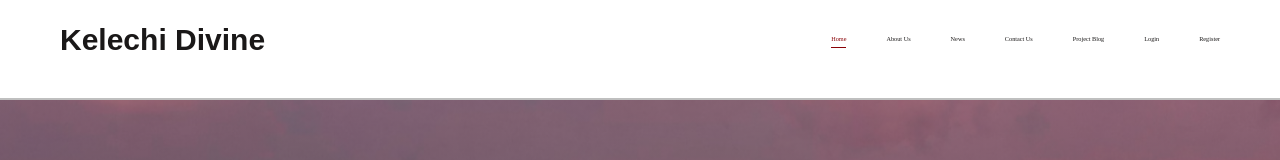
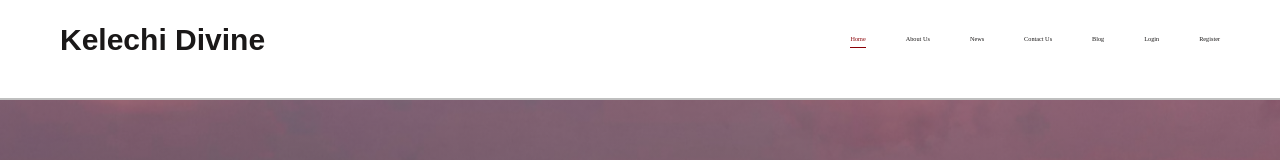
Before and after one commit to OkoroaforKelechiDivine/front-end, a React (Create React App) app: page / in a window 1280 px wide. Shown: the top 160 px of the page. Built offline with nearby package versions, Linux system fonts and the light colour scheme; a web font is replaced by a local one.

Commit message:
fixing navbar

```diff
--- a/src/component/home/Home.js
+++ b/src/component/home/Home.js
@@ -16,7 +16,7 @@ function Home (){
                     <li className={"nav-link"}><a href={""}>About Us</a></li>
                     <li className={"nav-link"}><a href={""}>News</a></li>
                     <li className={"nav-link"}><a href={""}>Contact Us</a></li>
-                    <li className={"nav-link"}><a href={""}>Project Blog</a></li>
+                    <li className={"nav-link"}><a href={""}>Blog</a></li>
                     <li className={"nav-link"}><a href={""}>Login</a></li>
                     <li className={"nav-link"}><a href={""}>Register</a></li>
                 </ul>
```
